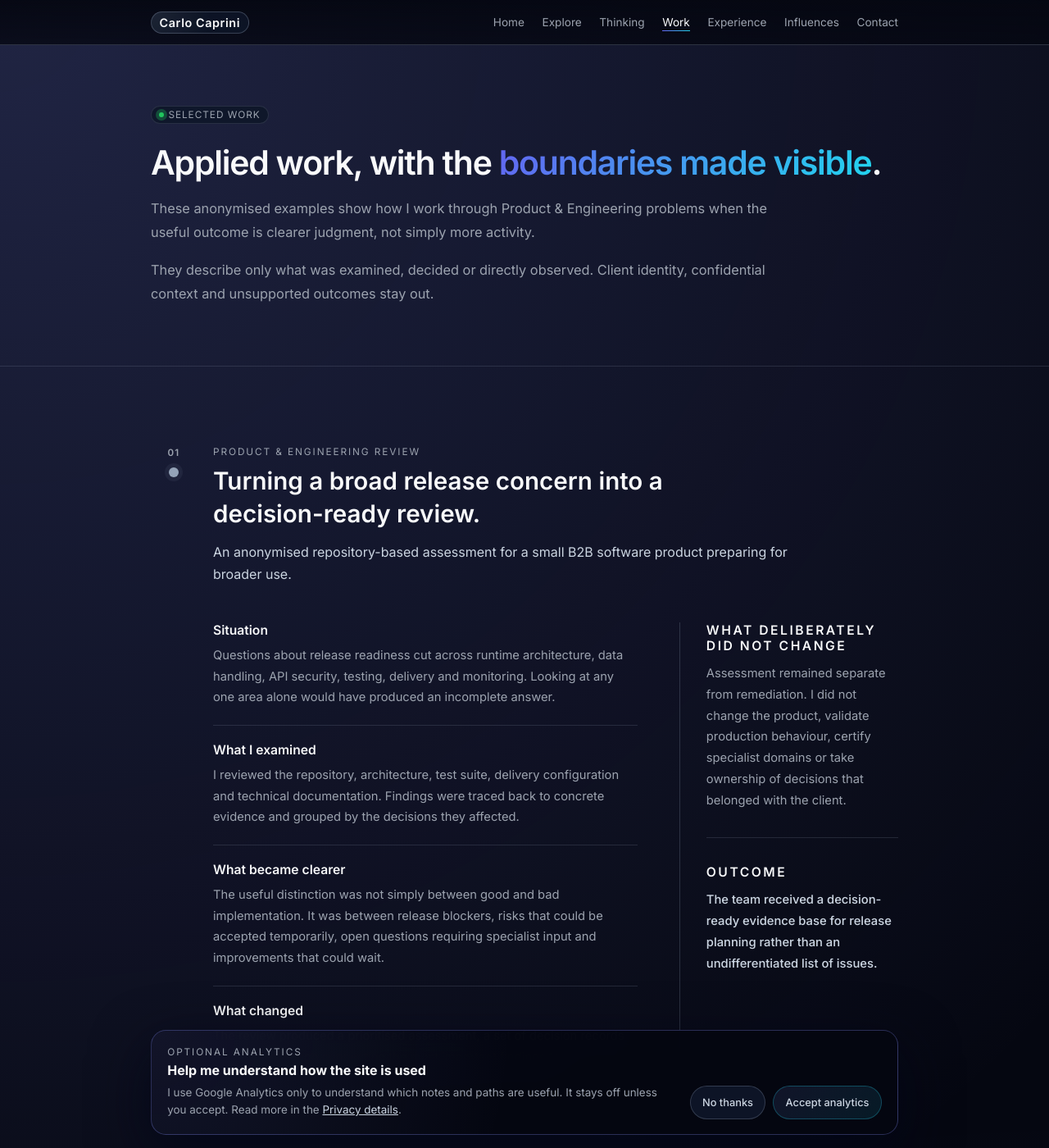
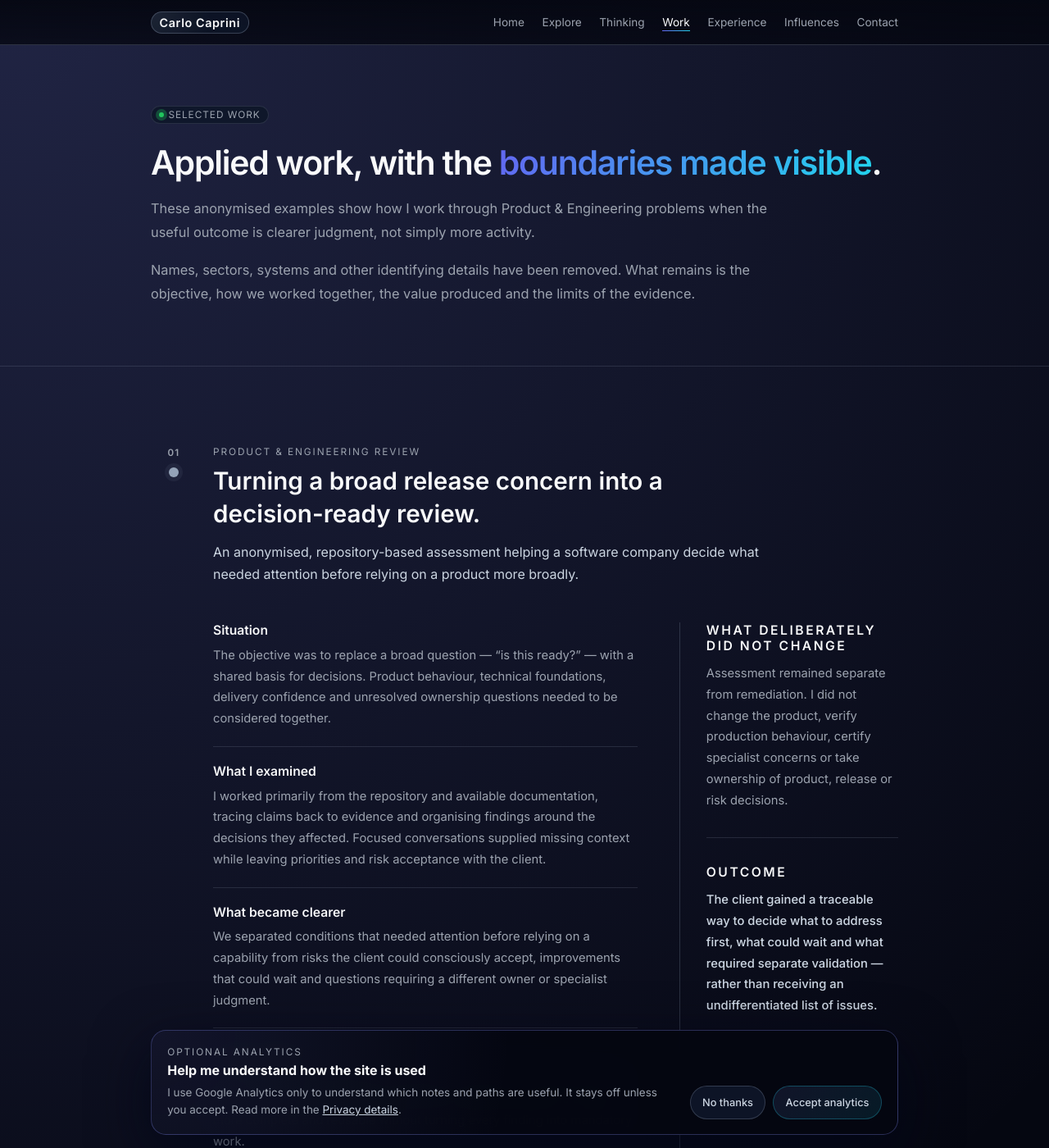
Before and after one commit to carlocaprini/carlocaprini.github.io, a Jekyll site: the page built from pages/selected-work.md, in a window 1280 px wide and 1400 px high. Shown: the whole window at 82% size. Built offline with Jekyll 4.4.1, drawn with Linux system fonts in a browser that asks for light colours; some of the changed text lies outside the part shown.

Commit message:
Refine selected work case evidence

```diff
--- a/pages/selected-work.md
+++ b/pages/selected-work.md
@@ -4,7 +4,7 @@ title: Selected work
 permalink: /work/selected/
 work_section: true
 meta_title: Selected Product & Engineering Work | Carlo Caprini
-meta_description: Two anonymised examples of Product & Engineering review and advisory work, showing the evidence considered, decisions clarified and boundaries preserved.
+meta_description: Two anonymised examples of Product & Engineering work, showing the objectives, collaboration, value created and boundaries preserved.
 last_modified_at: 2026-10-07
 hero:
   label: Selected work
@@ -13,30 +13,30 @@ hero:
   title_suffix: "."
   paragraphs:
     - These anonymised examples show how I work through Product & Engineering problems when the useful outcome is clearer judgment, not simply more activity.
-    - They describe only what was examined, decided or directly observed. Client identity, confidential context and unsupported outcomes stay out.
+    - Names, sectors, systems and other identifying details have been removed. What remains is the objective, how we worked together, the value produced and the limits of the evidence.
 cases:
   - id: release-readiness-review
     index: "01"
     engagement: Product & Engineering Review
     title: Turning a broad release concern into a decision-ready review.
-    summary: An anonymised repository-based assessment for a small B2B software product preparing for broader use.
-    situation: Questions about release readiness cut across runtime architecture, data handling, API security, testing, delivery and monitoring. Looking at any one area alone would have produced an incomplete answer.
-    examined: I reviewed the repository, architecture, test suite, delivery configuration and technical documentation. Findings were traced back to concrete evidence and grouped by the decisions they affected.
-    clearer: The useful distinction was not simply between good and bad implementation. It was between release blockers, risks that could be accepted temporarily, open questions requiring specialist input and improvements that could wait.
-    changed: The review produced a prioritised assessment, a set of decision records and a walkthrough connecting the most important findings to recommended next steps.
-    unchanged: Assessment remained separate from remediation. I did not change the product, validate production behaviour, certify specialist domains or take ownership of decisions that belonged with the client.
-    outcome: The team received a decision-ready evidence base for release planning rather than an undifferentiated list of issues.
+    summary: An anonymised, repository-based assessment helping a software company decide what needed attention before relying on a product more broadly.
+    situation: The objective was to replace a broad question — “is this ready?” — with a shared basis for decisions. Product behaviour, technical foundations, delivery confidence and unresolved ownership questions needed to be considered together.
+    examined: I worked primarily from the repository and available documentation, tracing claims back to evidence and organising findings around the decisions they affected. Focused conversations supplied missing context while leaving priorities and risk acceptance with the client.
+    clearer: We separated conditions that needed attention before relying on a capability from risks the client could consciously accept, improvements that could wait and questions requiring a different owner or specialist judgment.
+    changed: The collaboration produced a structured review pack, a prioritised action model and a guided walkthrough. Follow-up analysis made the evidence more complete and reusable without turning every finding into mandatory work.
+    unchanged: Assessment remained separate from remediation. I did not change the product, verify production behaviour, certify specialist concerns or take ownership of product, release or risk decisions.
+    outcome: The client gained a traceable way to decide what to address first, what could wait and what required separate validation — rather than receiving an undifferentiated list of issues.
   - id: deliberate-quality-automation
     index: "02"
     engagement: Product & Engineering Advisory
     title: Making testing and AI-assisted development more deliberate.
-    summary: An anonymised engagement with an established software team improving release confidence while testing practical uses of AI.
-    situation: The team wanted to strengthen quality practices while experimenting with AI-assisted development. The risk was adding more tools without clarifying which checks should block delivery and which experiments should remain advisory.
-    examined: Together we worked through testing layers, CI ordering, an AI code-review prototype, tracking and accessibility priorities, and repository-level instructions for AI-assisted changes.
-    clearer: Fast, dependable feedback needed to come before broader automation. Unit tests could act as a blocking gate; slower checks and AI review needed different authority; some attractive automation was not yet worth adding.
-    changed: The team put unit tests into regular use, kept AI code review non-blocking and selected tracking and accessibility as nearer-term quality priorities. Visual regression was deliberately deferred while layouts were still changing frequently.
-    unchanged: We did not automate test writing, make AI feedback authoritative or describe prototypes as organisation-wide adoption.
-    outcome: The work left a clearer sequence for quality improvements and explicit boundaries for where AI could assist without owning release decisions.
+    summary: An anonymised advisory collaboration helping a software team turn broad interest in quality and AI into bounded, practical experiments.
+    situation: The objective was to improve confidence in day-to-day delivery and reduce recurring manual friction without introducing automation the team could not yet trust, explain or own.
+    examined: Across recurring working sessions, we combined workflow analysis, small prototypes, team demonstrations and follow-up decisions. We considered where faster feedback, assisted review, access to operational information and clearer repository guardrails could support real work.
+    clearer: Useful automation needed a concrete job, limited authority and observable evidence. Reliable checks could protect delivery, while AI-generated feedback and operational tools needed to remain advisory until the team had calibrated them through use.
+    changed: A fast testing layer moved into regular use. Separate AI-assisted prototypes produced relevant review feedback and answered operational questions in demonstrations. The team selected nearer-term quality priorities and deliberately deferred options likely to create more noise than value.
+    unchanged: The prototypes did not become authoritative, and the work did not establish broad or measured organisational adoption. Implementation, rollout and release ownership remained with the client.
+    outcome: The collaboration turned a broad interest in AI into a sequence of testable uses and explicit decisions about what should protect delivery, what could assist people and what was not yet worth automating.
 continuation:
   eyebrow: Continue
   title: The cases are evidence, not a service catalogue.
```
